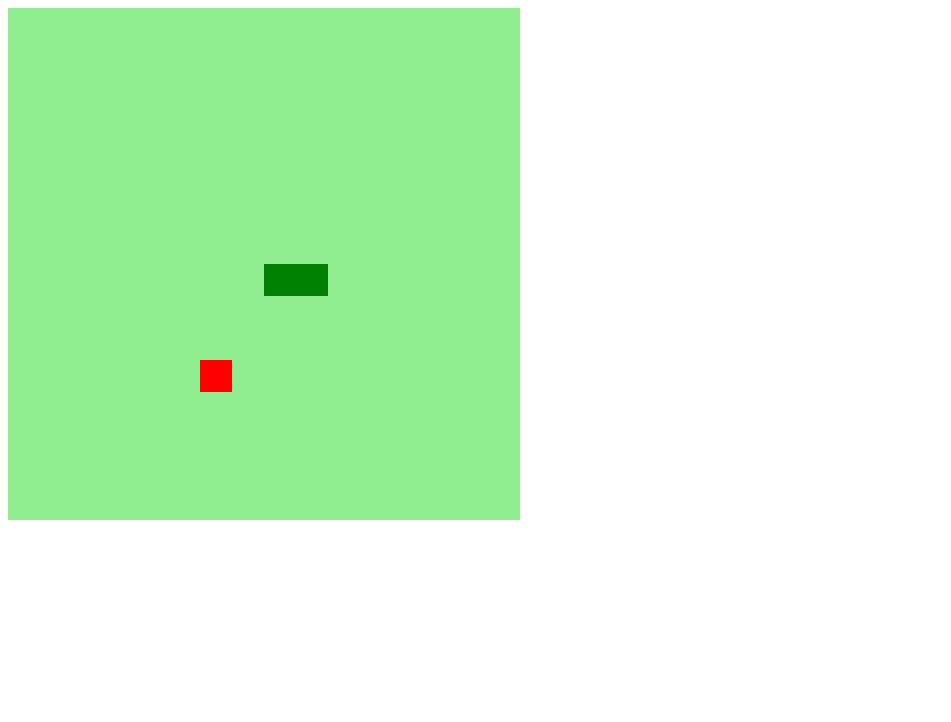
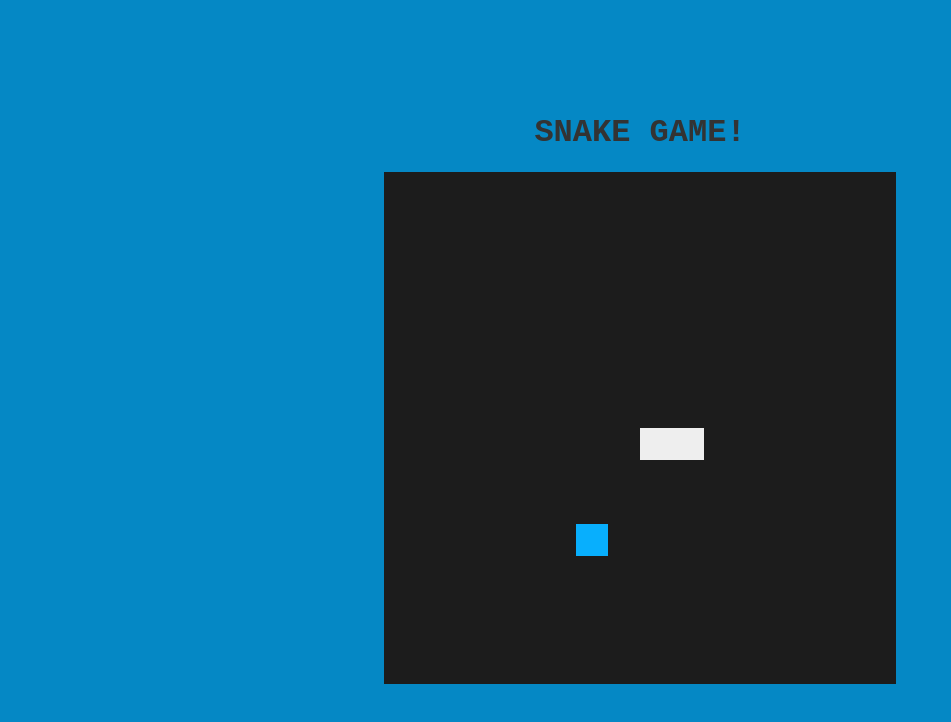
Before and after one commit to esdrasgomes/snake-game, a plain HTML site: page index.html in a window 1280 px wide. Shown: the whole page, without its empty margins (0-951 px from the left). Drawn offline with Linux system fonts and the light colour scheme.

Commit message:
criando o CSS e estilizando o projeto

```diff
--- a/index.html
+++ b/index.html
@@ -1,5 +1,5 @@
 <!DOCTYPE html>
-<html lang="en">
+<html lang="pt-br">
     <head>
         <meta charset="UTF-8">
         <meta http-equiv="X-UA-Compatible" content="IE=edge">
@@ -9,6 +9,7 @@
         <title>Snake Game</title>
     </head>
     <body>
+        <h1>Snake Game!</h1>
         <canvas id="snake" width="512" height="512"></canvas>
     </body>
 </html>
--- a/script.js
+++ b/script.js
@@ -13,19 +13,19 @@ let food = {
 }
 
 function criarBG() {
-    context.fillStyle = "lightgreen";
+    context.fillStyle = "#1c1c1c";
     context.fillRect(0, 0, 16 * box, 16 * box);
 }
 
 function criarCobrinha() {
     for(i = 0; i < snake.length; i++){
-        context.fillStyle = "green";
+        context.fillStyle = "#eee";
         context.fillRect(snake[i].x, snake[i].y, box, box);
     }
 }
 
 function drawFood() {
-    context.fillStyle = "red";
+    context.fillStyle = "#08affd";
     context.fillRect(food.x, food.y, box, box);
 }
 
@@ -48,6 +48,7 @@ function iniciarJogo() {
         if(snake[0].x == snake[i].x && snake[0].y == snake[i].y){
             clearInterval(jogo);
             alert('Game Over :(');
+            alert('Reinicie a página para jogar novamente!');
         }
     }
 
--- a/style.css
+++ b/style.css
@@ -0,0 +1,15 @@
+body {
+    height: 95vh;
+    width: 95;
+    display: flex;
+    justify-content: center;
+    align-items: center;
+    flex-direction: column;
+    background-color: #0588c5;
+}
+h1 {
+    color: #333;
+    text-transform: uppercase;
+    font-weight: bold;
+    font-family: 'Courier New', Courier, monospace;
+}
```
